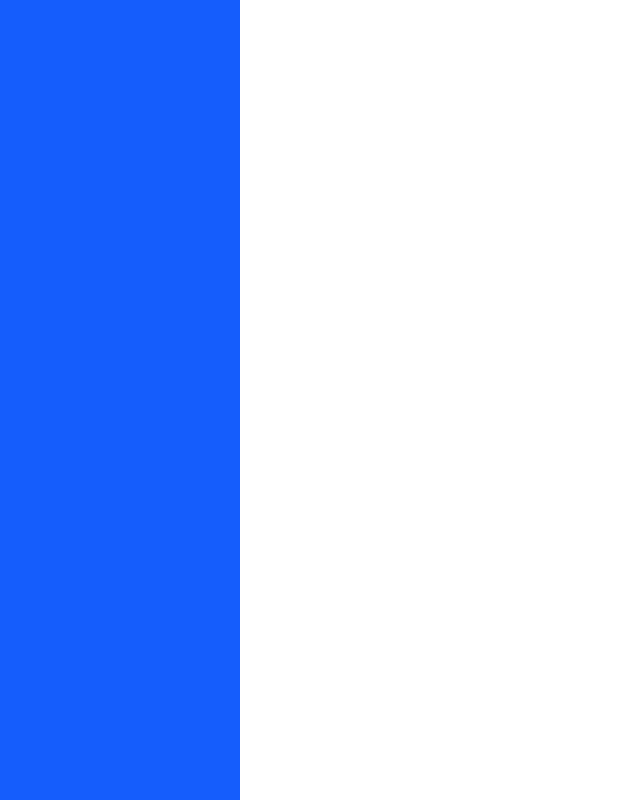
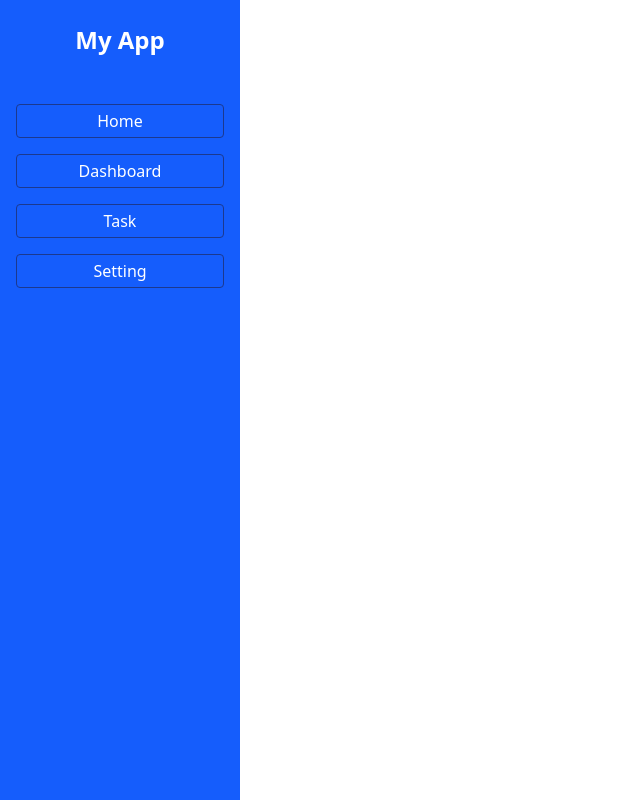
Before and after one commit to PARAS-KALURA/mini-dashboard-react, a React (Vite) app: page / in a window 1280 px wide. Shown: the whole page, without its empty margins (0-640 px from the left). Built offline with nearby package versions, Linux system fonts and the light colour scheme.

Commit message:
aside done

```diff
--- a/src/App.jsx
+++ b/src/App.jsx
@@ -4,8 +4,21 @@ const App = () => {
   return (
     <>
     <aside
-    className='min-h-screen w-60 bg-blue-600'
-    ></aside>
+    className='min-h-screen w-60 bg-blue-600 text-white'
+    >
+      <h2 className='text-center pt-6  pb-8 text-2xl font-bold ' >My App</h2>
+      <ul className='text-center p-4 flex gap-4 flex-col ' >
+
+        <li className='border border-blue-900 rounded-sm px-2 py-1 cursor-pointer hover:scale-110 transition-transform' >Home</li>
+
+        <li className='border border-blue-900 rounded-sm px-2 py-1 cursor-pointer hover:scale-110 transition-transform' >Dashboard</li>
+
+        <li className='border border-blue-900 rounded-sm px-2 py-1 cursor-pointer hover:scale-110 transition-transform' >Task</li>
+
+        <li className='border border-blue-900 rounded-sm px-2 py-1 cursor-pointer hover:scale-110 transition-transform' >Setting</li>
+
+      </ul>
+    </aside>
     </>
   )
 }
```
